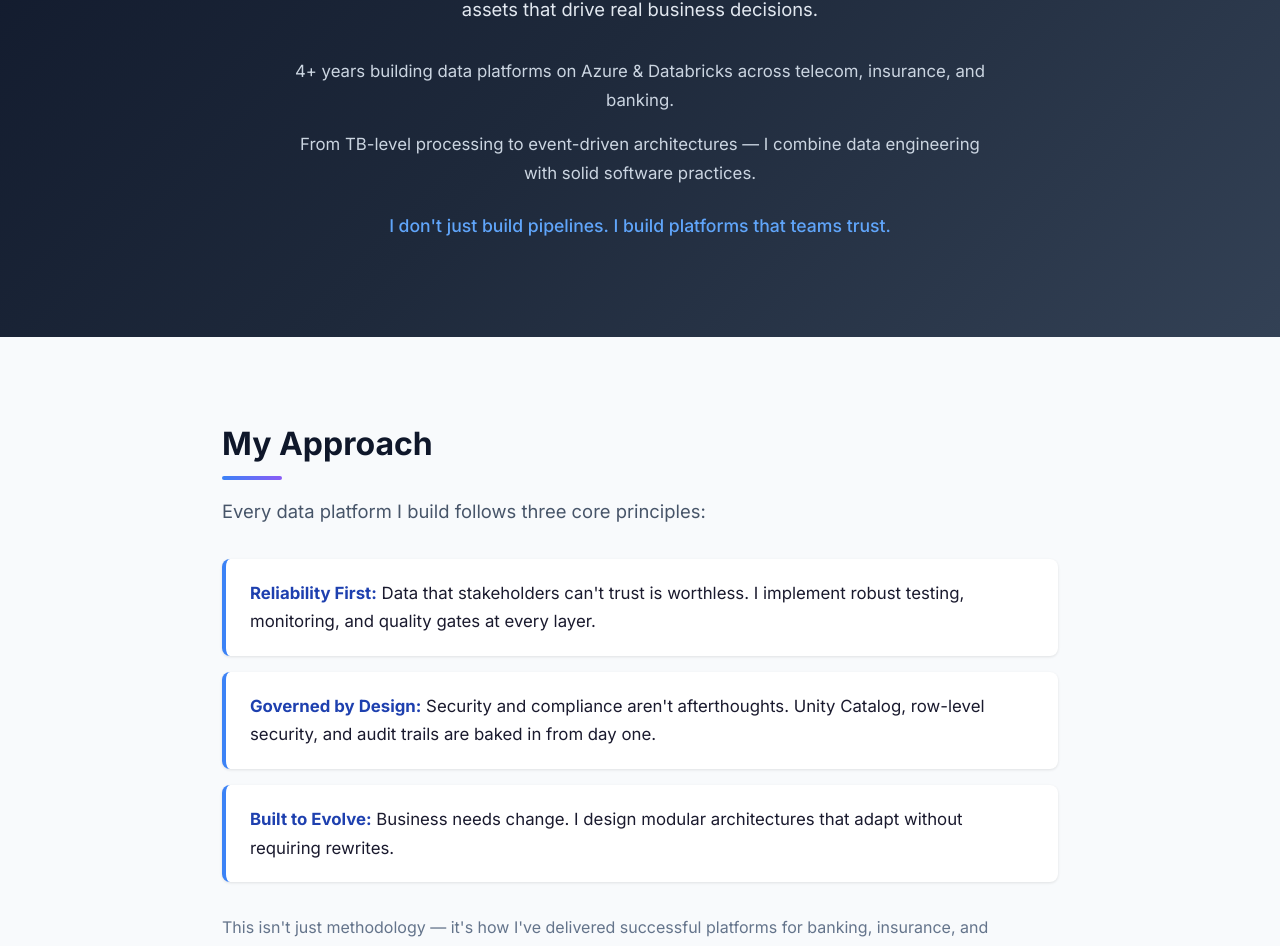
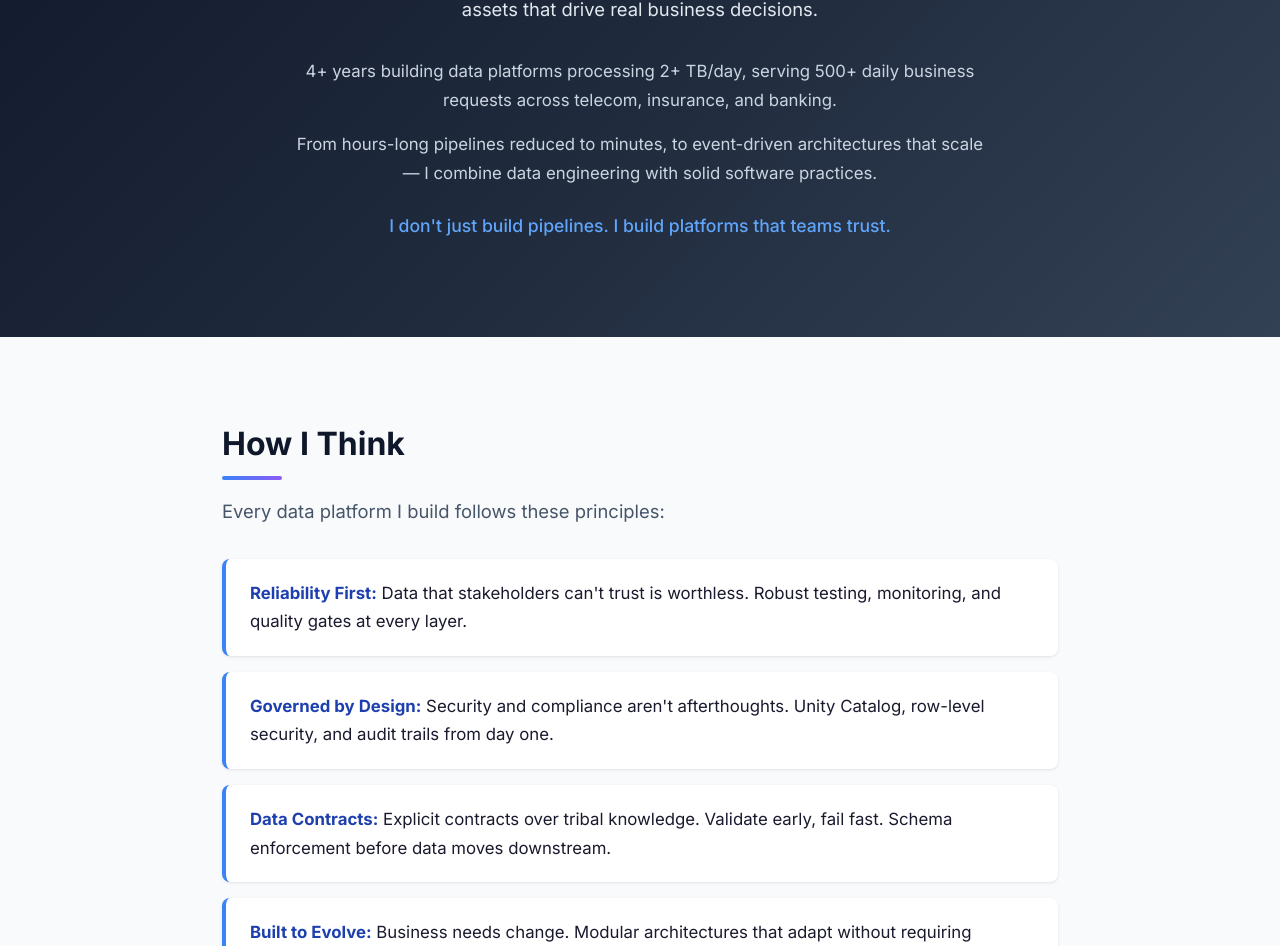
Before and after one commit to kaleex/cv, a React (Vite) app in the folder frontend/: page / in a window 1280 px wide. Shown: the part 353-1299 px from the top of the page. Built offline with nearby package versions, Linux system fonts and the light colour scheme.

Commit message:
feat: add impact metrics and ownership language to portfolio

```diff
--- a/frontend/src/data/portfolio.ts
+++ b/frontend/src/data/portfolio.ts
@@ -12,21 +12,22 @@ export const hero = {
   headline: "Data Platforms That Actually Work",
   subheadline: "Senior Data Engineer helping companies turn chaotic data into reliable, governed assets that drive real business decisions.",
   intro: [
-    "4+ years building data platforms on Azure & Databricks across telecom, insurance, and banking.",
-    "From TB-level processing to event-driven architectures — I combine data engineering with solid software practices.",
+    "4+ years building data platforms processing 2+ TB/day, serving 500+ daily business requests across telecom, insurance, and banking.",
+    "From hours-long pipelines reduced to minutes, to event-driven architectures that scale — I combine data engineering with solid software practices.",
     "I don't just build pipelines. I build platforms that teams trust."
   ]
 };
 
 export const approach = {
-  title: "My Approach",
-  body: "Every data platform I build follows three core principles:",
+  title: "How I Think",
+  body: "Every data platform I build follows these principles:",
   principles: [
-    { name: "Reliability First", description: "Data that stakeholders can't trust is worthless. I implement robust testing, monitoring, and quality gates at every layer." },
-    { name: "Governed by Design", description: "Security and compliance aren't afterthoughts. Unity Catalog, row-level security, and audit trails are baked in from day one." },
-    { name: "Built to Evolve", description: "Business needs change. I design modular architectures that adapt without requiring rewrites." }
+    { name: "Reliability First", description: "Data that stakeholders can't trust is worthless. Robust testing, monitoring, and quality gates at every layer." },
+    { name: "Governed by Design", description: "Security and compliance aren't afterthoughts. Unity Catalog, row-level security, and audit trails from day one." },
+    { name: "Data Contracts", description: "Explicit contracts over tribal knowledge. Validate early, fail fast. Schema enforcement before data moves downstream." },
+    { name: "Built to Evolve", description: "Business needs change. Modular architectures that adapt without requiring rewrites." }
   ],
-  closing: "This isn't just methodology — it's how I've delivered successful platforms for banking, insurance, and enterprise clients."
+  closing: "This isn't just methodology — it's how I've delivered successful platforms for banking, insurance, and telecom clients."
 };
 
 export const lakehouse = {
@@ -68,7 +69,6 @@ export const governance = {
     "Unity Catalog for unified access control and data lineage",
     "Row-level and column-level security based on user attributes",
     "Automated PII detection and masking",
-    "Complete audit trails for compliance (GDPR, SOX, HIPAA)",
     "Data quality dashboards with automated alerting"
   ]
 };
@@ -91,17 +91,17 @@ export const journey = {
     {
       company: "Knowmad Mood → WiZink",
       period: "Jan 2025 - Present",
-      description: "Refactoring business-critical monolithic systems into modular, event-driven architectures. Applying solid software engineering practices: multithreading, testing, documentation, and clean code structure."
+      description: "Led refactoring of business-critical systems into modular, event-driven architectures. Increased daily business capacity from 400 to 500 requests (+25%) through improved algorithm fluidity. Delivered substantial execution time improvements and full end-to-end traceability."
     },
     {
       company: "Knowmad Mood → Generali",
       period: "Apr 2023 - Dec 2024",
-      description: "Data engineering in a regulated insurance environment. Built PySpark pipelines, worked with legacy systems, and developed analytical models based on facts and dimensions."
+      description: "Owned data platform in a regulated insurance environment. Reduced pipeline execution from hours to minutes with comprehensive validation frameworks. Designed analytical models based on facts and dimensions for business-critical reporting."
     },
     {
       company: "Capgemini → Telefónica",
       period: "2020 - Apr 2023",
-      description: "Large-scale Databricks projects: Lakehouse architecture, MLflow, CI/CD, Terraform IaC, cost optimization, security, and TB-level data processing. Rapidly grew from junior to lead technical contributor."
+      description: "Designed ingestion architecture processing ~2TB daily across 80+ tables. Automated datalake cleanup and maintenance workflows. Deployed multiple ML models to production weekly. Grew from junior to lead technical contributor owning Lakehouse architecture, CI/CD, and Terraform IaC."
     }
   ]
 };
@@ -131,7 +131,7 @@ export const publications = {
 
 export const cta = {
   title: "Let's Build Something Reliable",
-  text: "Looking for a data engineer who understands that architecture decisions today determine platform success tomorrow? Let's talk about your data challenges."
+  text: "Building or evolving a data platform? Looking for someone to own its design and reliability? Let's talk."
 };
 
 export const skills = [
```
